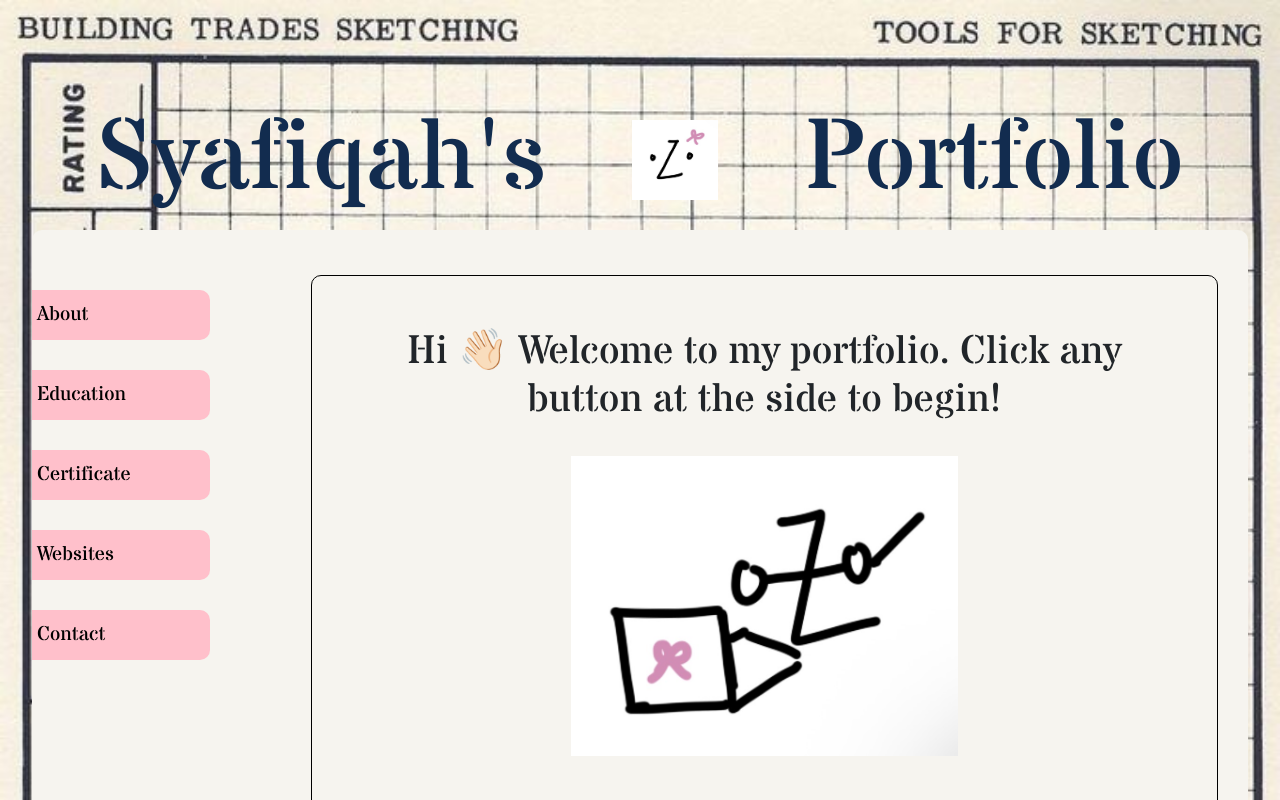
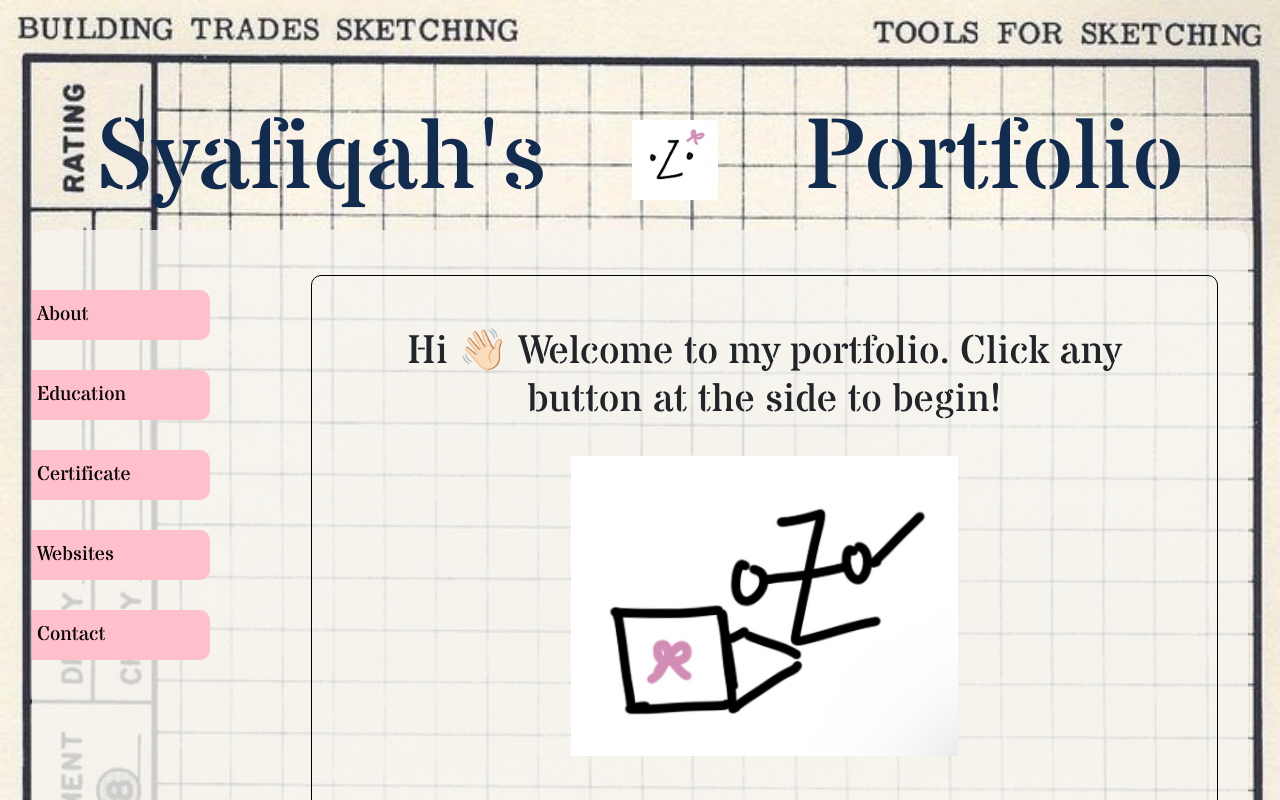
Before and after one commit to cosylily/website-portfolio, a React (Create React App) app: page / in a window 1280 px wide. Shown: the top 800 px of the page. Built offline with nearby package versions, Linux system fonts and the light colour scheme.

Commit message:
update App.css
to make the background colour to be translucent

```diff
--- a/src/App.css
+++ b/src/App.css
@@ -41,13 +41,16 @@ header {
 }
 .canvas {
   max-width: 95%;
-  background-color: white;
+
   margin: 0 auto;
   border-radius: 10px;
   padding: 30px 30px 30px 0;
   display: grid;
   grid-template-columns: 15% 85%;
-  background-color: #f6f4ef;
+  background-image: linear-gradient(
+    rgba(246, 244, 239, 0.8),
+    rgba(246, 244, 239, 0.8)
+  );
 }
 
 .buttonsinbuttons button {
```
